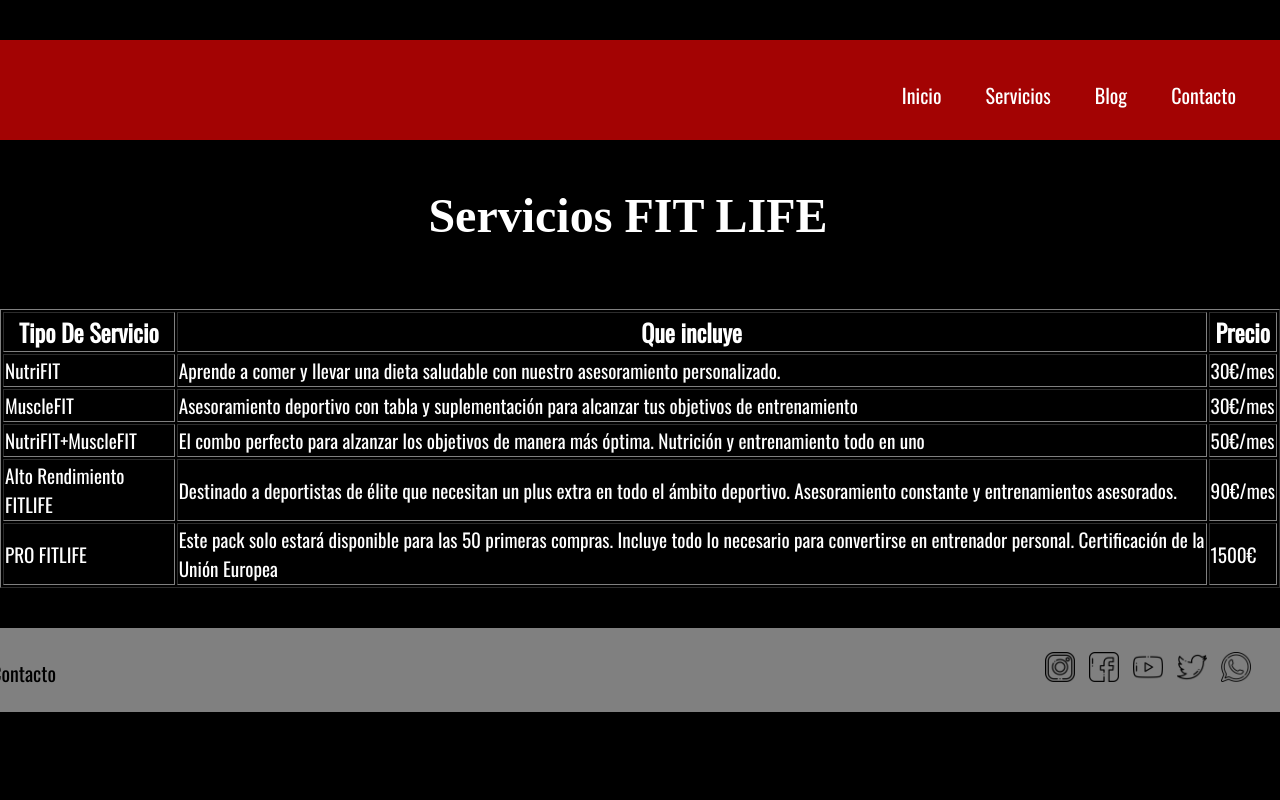
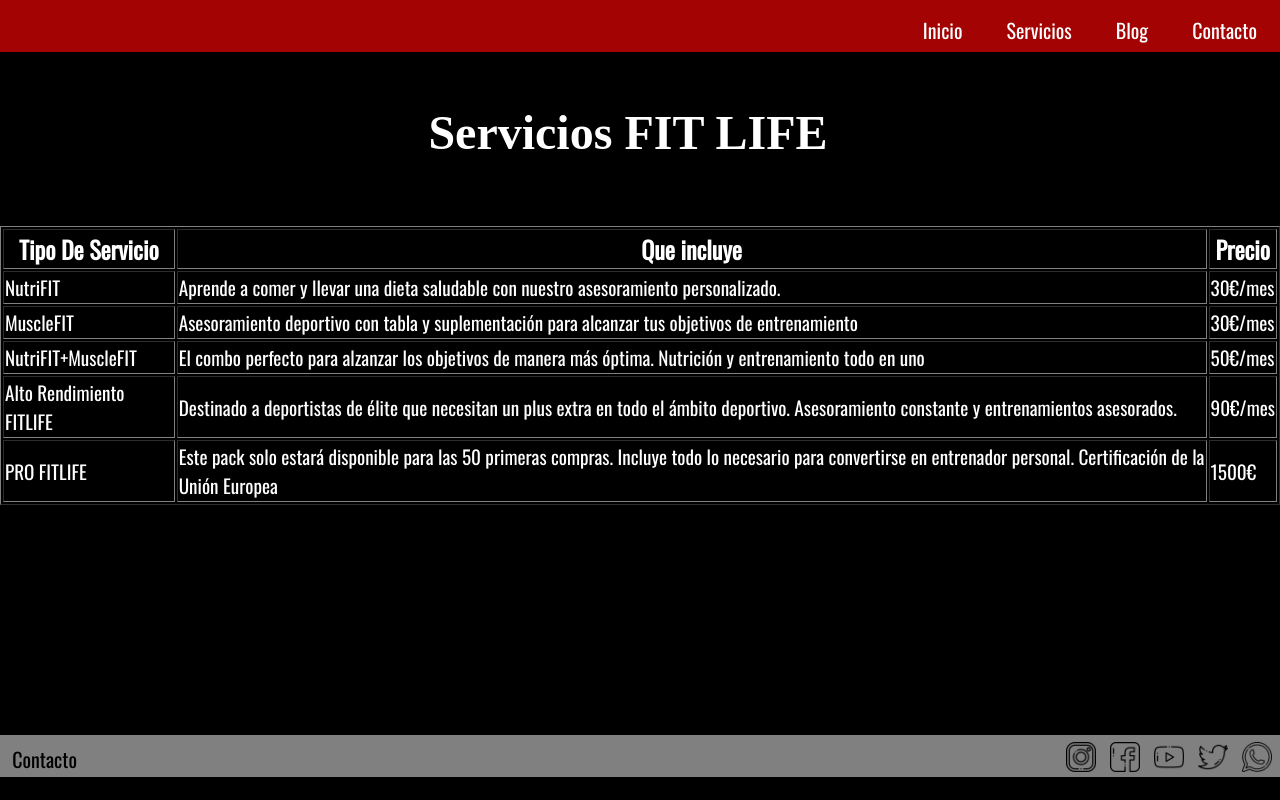
Before and after one commit to AkxierTK/diwproyecto, a plain HTML site: page servicios.html in a window 1280 px wide. Drawn offline with nearby package versions, Linux system fonts and the light colour scheme.

Commit message:
Navegador y footer ajustado

```diff
--- a/assets/css/style.css
+++ b/assets/css/style.css
@@ -3,7 +3,8 @@
   margin:0px;
 }
 body{
-    background-color: black;
+    box-sizing: border-box;
+    background-color:black ;
 }
 h1{
     text-align: center;
@@ -39,7 +40,7 @@ h3{
 h4{
     font-family:'Evogria';
     src: url('../webfonts/Evogria.otf');
-    font-size: 1.5em;
+    font-size: 1.3em;
     margin-top: 1em;
     margin-right: 1em;
     margin-bottom: 1em;
@@ -108,6 +109,8 @@ form{
     font-family: 'Oswald', sans-serif;
     font-size: 1.5em;
 }
+
+
 input#color{
     color:white;
     font-family: 'Oswald', sans-serif;
@@ -131,22 +134,30 @@ input#color{
 
 #footer{
     background-color: grey;
+    bottom: 0px;
 }
 nav {
-    margin-top: 40px;
-    padding: 24px;
+    padding: 3px;
     text-align: right;
-    box-shadow: 2px 2px 8px rgba(0, 0, 0, 0.5);
+    box-shadow: 3px 3px 3px rgba(0, 0, 0, 0.5);
   }
-#navegador{
+.navegador{
     background: #a30303;
-    padding-bottom: 1.9em;
+    top: 0px;
+}
+.menu{
+    height: 5px;
+}
+.footerS{
+    height: 230px;
 }
 
 .link-3 {
     font-family: 'Oswald', sans-serif;
     align-items: center;
     transition: 0.4s;
+    position:relative;
+    top: -0.20em;
     color: #ffffff;
     font-size: 20px;
     text-decoration: none;
@@ -154,13 +165,15 @@ nav {
     margin: 0 10px;
   }
   .link-3:hover {
-    background-color: black;
+    background-color: rgb(216, 132, 35);
     color: white;
-    padding: 20px 20px;
+    padding-top: 14px;
+    padding-bottom: 6px;
   }
 .logo{
     position:relative;
-    left: -59em;
+    left: -65em;
+    top: 0.50em;
 }
 .link-footer {
     font-family: 'Oswald', sans-serif;
@@ -179,4 +192,6 @@ nav {
     text-decoration: none;
     padding: 0 1px;
     margin: 0 4px;
+    position:relative;
+    top: 0.22em;
 }
--- a/servicios.html
+++ b/servicios.html
@@ -11,9 +11,9 @@
 </head>
 
 <body>
-  <div>
+  <header>
 
-    <nav id="navegador">
+    <nav class="navegador">
 
       <a class="logo" title="Logo FIT LIFE" href="index.html"><img src="assets/images/logo_large.png" width="150" height="40"></a>
         <a class="link-3" href="index.html">Inicio</a>
@@ -22,8 +22,8 @@
         <a class="link-3" href="contacto.html">Contacto</a>
 
     </nav>
-  </div>
-
+  </header>
+  <div class="menu"></div>
   <h1>Servicios FIT LIFE</h1>
   <table border="1">
     <caption>Servicios Disponibles</caption>
@@ -58,6 +58,7 @@
       <td>1500€</td>
     </tr>
   </table>
+  <div class="footerS"></div>
   <footer id="footer">
     <div>
       <nav>
```
Also changed, not shown: blog.html (+4 -3 lines), contacto.html (+4 -4 lines), index.html (+4 -4 lines).
